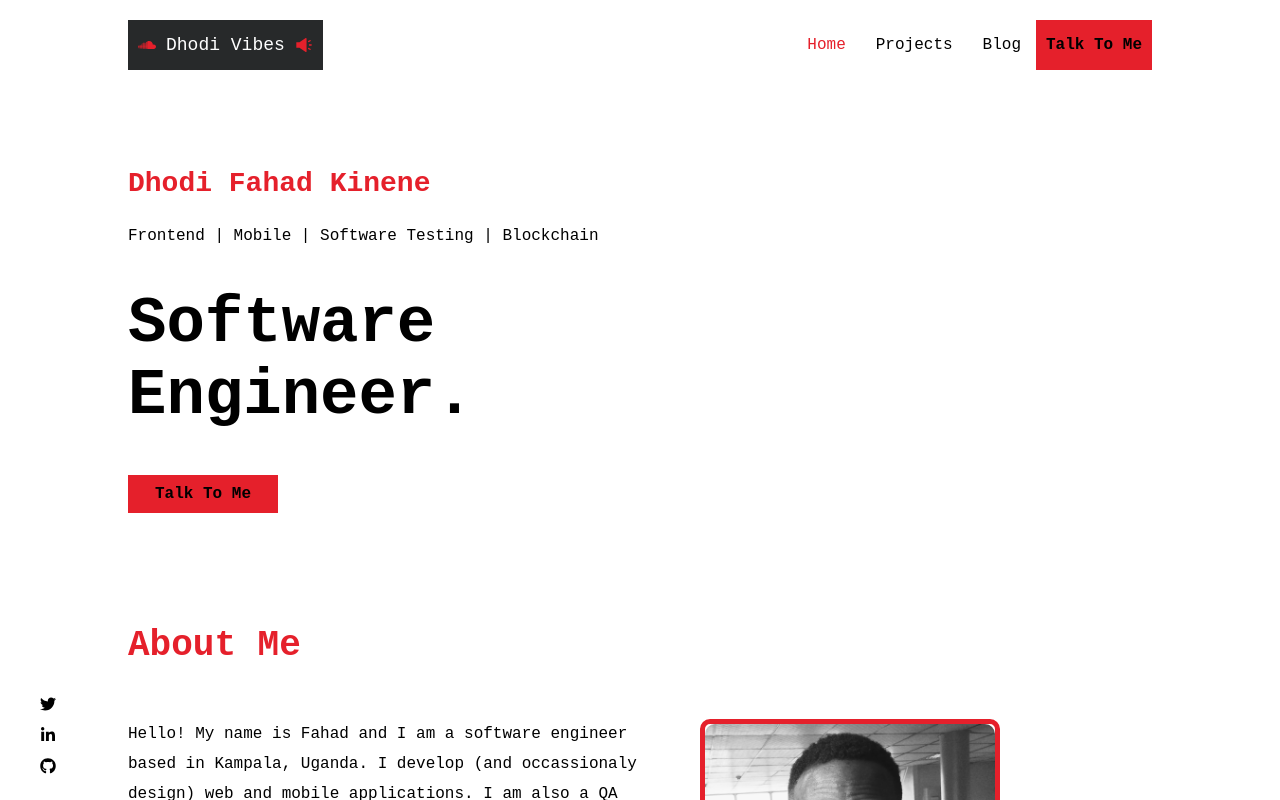
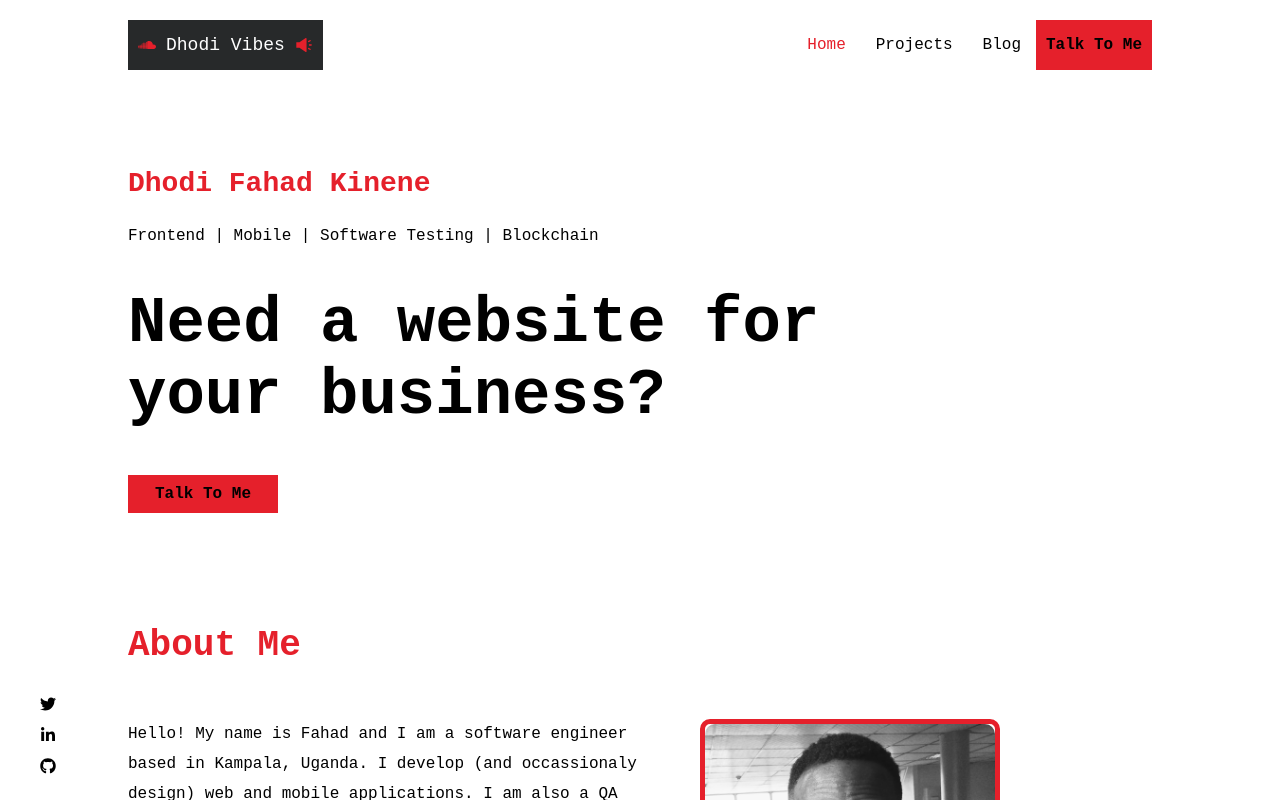
Before and after one commit to DhodiFahad/dhodifahad.github.io, a Next.js app: page / in a window 1280 px wide. Shown: the top 800 px of the page. Built offline with nearby package versions, Linux system fonts and the light colour scheme; a web font is replaced by a local one.

Commit message:
updated value proposition

```diff
--- a/comp/hero.js
+++ b/comp/hero.js
@@ -7,10 +7,10 @@ export const Hero =()=>{
             <span>Frontend | Mobile | Software Testing | Blockchain</span>
             <h1>
                 <span className={styles.software}>
-                    Software
+                    Need a website for
                 </span>
                 <br/>
-                Engineer.
+                your business?
             </h1>
             <Talk/>
         </div>
```
